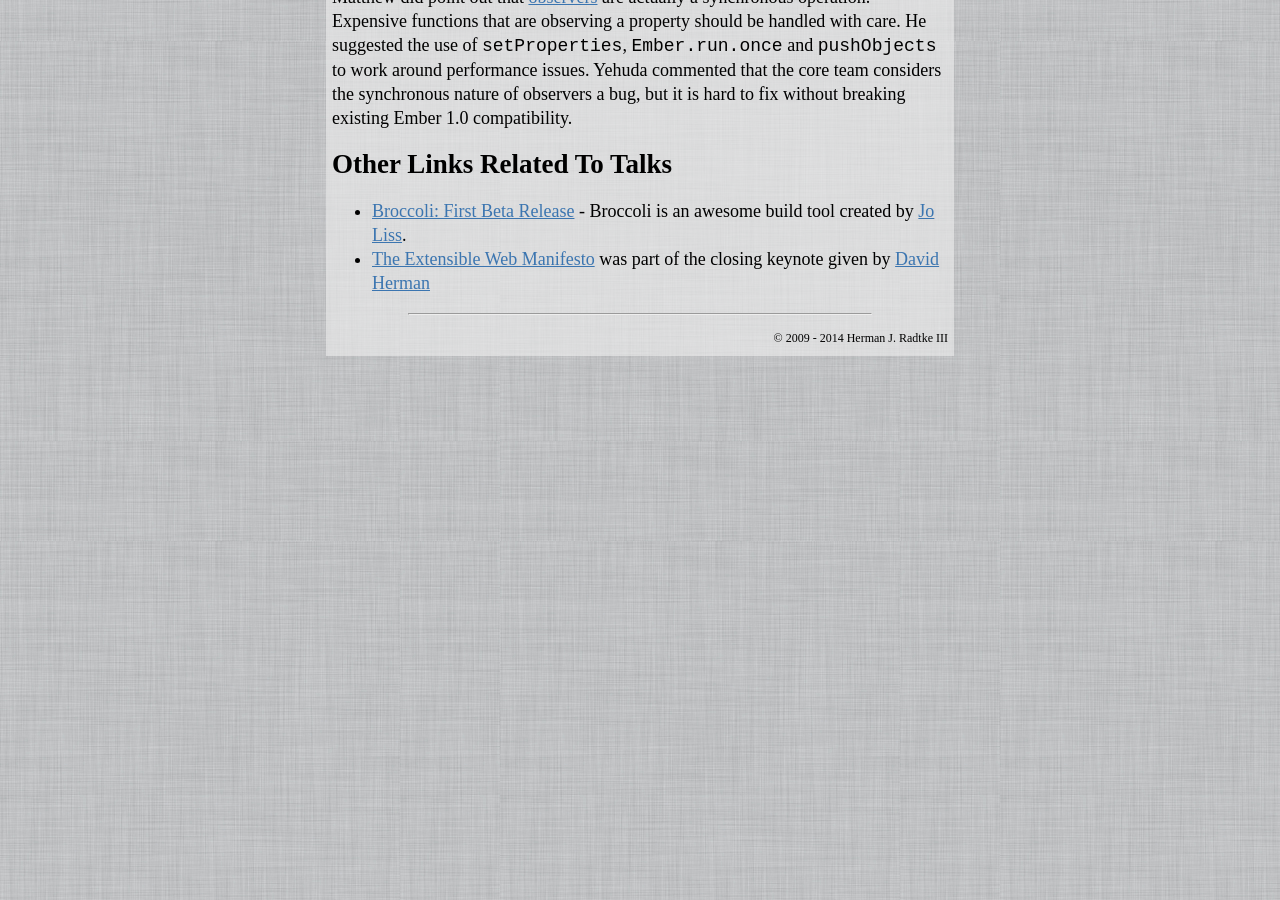
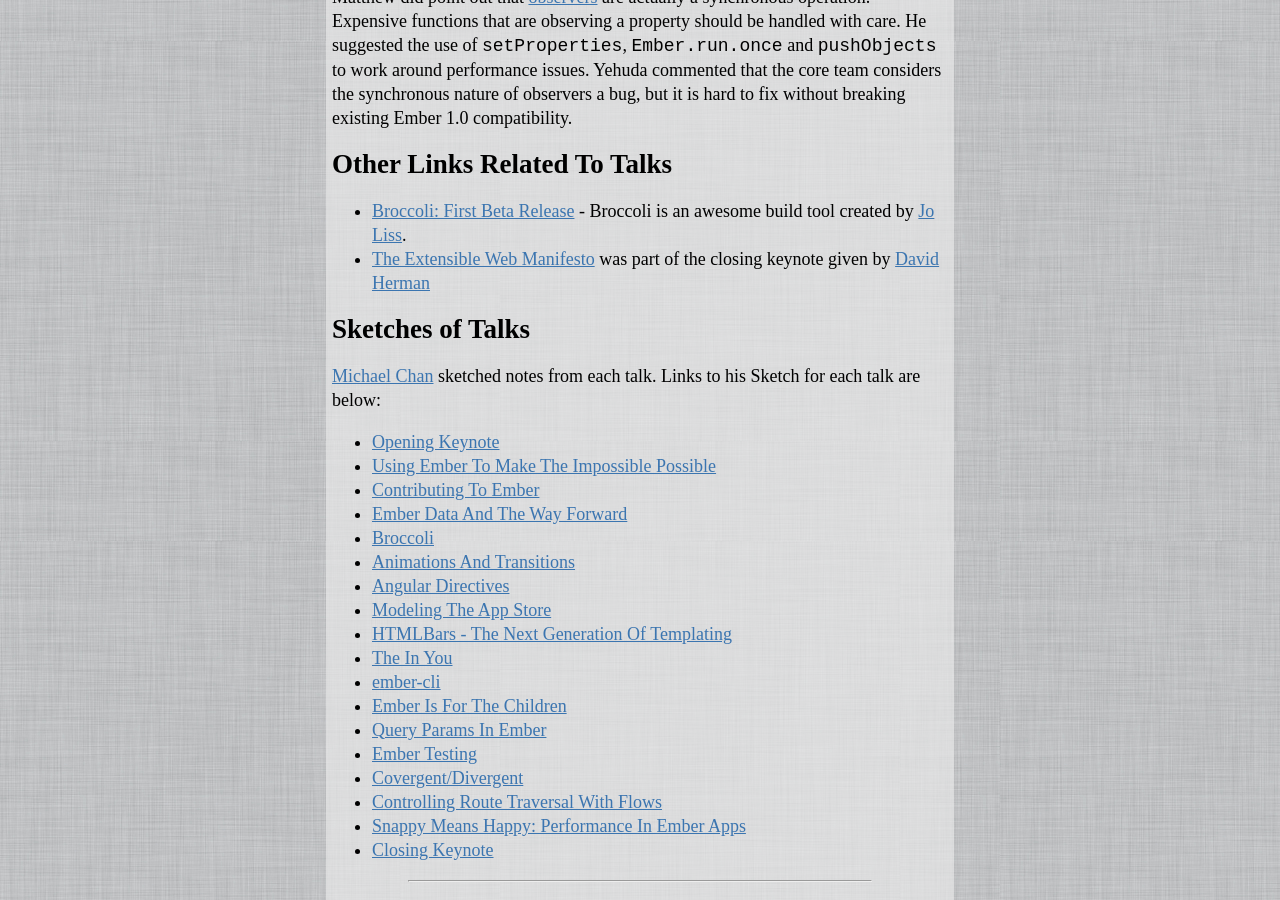
Before and after one commit to hjr3/hjr3.github.io, a Jekyll site: the page built from _posts/2014-03-27-emberconf-2014.md, in a window 1280 px wide and 900 px high, scrolled down 1959 px. Built offline with Jekyll 4.4.1, drawn with Linux system fonts in a browser that asks for light colours.

Commit message:
Added talk sketches to emberconf post

```diff
--- a/_posts/2014-03-27-emberconf-2014.md
+++ b/_posts/2014-03-27-emberconf-2014.md
@@ -59,3 +59,26 @@ Matthew did point out that [observers](http://emberjs.com/guides/object-model/ob
 
    * [Broccoli: First Beta Release](http://www.solitr.com/blog/2014/02/broccoli-first-release/) - Broccoli is an awesome build tool created by [Jo Liss](https://github.com/joliss).
    * [The Extensible Web Manifesto](http://extensiblewebmanifesto.org/) was part of the closing keynote given by [David Herman](https://github.com/dherman)
+
+## Sketches of Talks
+
+[Michael Chan](https://twitter.com/chantastic) sketched notes from each talk. Links to his Sketch for each talk are below:
+
+   * [Opening Keynote](https://twitter.com/chantastic/status/448517744900976641)
+   * [Using Ember To Make The Impossible Possible](https://twitter.com/chantastic/status/448551975949721600)
+   * [Contributing To Ember](https://twitter.com/chantastic/status/448552274043080704)
+   * [Ember Data And The Way Forward](https://twitter.com/chantastic/status/448579736629809152)
+   * [Broccoli](https://twitter.com/chantastic/status/448591731869511680)
+   * [Animations And Transitions](https://twitter.com/chantastic/status/448592076557406208)
+   * [Angular Directives](https://twitter.com/chantastic/status/448640475071668224)
+   * [Modeling The App Store](https://twitter.com/chantastic/status/448640855876710400)
+   * [HTMLBars - The Next Generation Of Templating](https://twitter.com/chantastic/status/448641160433512448)
+   * [The {{x-foo}} In You](https://twitter.com/chantastic/status/448877762812444672)
+   * [ember-cli](https://twitter.com/chantastic/status/448890153340137472)
+   * [Ember Is For The Children](https://twitter.com/chantastic/status/448901778449244160)
+   * [Query Params In Ember](https://twitter.com/chantastic/status/448943222685847552)
+   * [Ember Testing](https://twitter.com/chantastic/status/448951800725377024)
+   * [Covergent/Divergent](https://twitter.com/chantastic/status/448954197459759105)
+   * [Controlling Route Traversal With Flows](https://twitter.com/chantastic/status/448968123509530624)
+   * [Snappy Means Happy: Performance In Ember Apps](https://twitter.com/chantastic/status/448979625612304384)
+   * [Closing Keynote](https://twitter.com/chantastic/status/449004904363732992)
```
